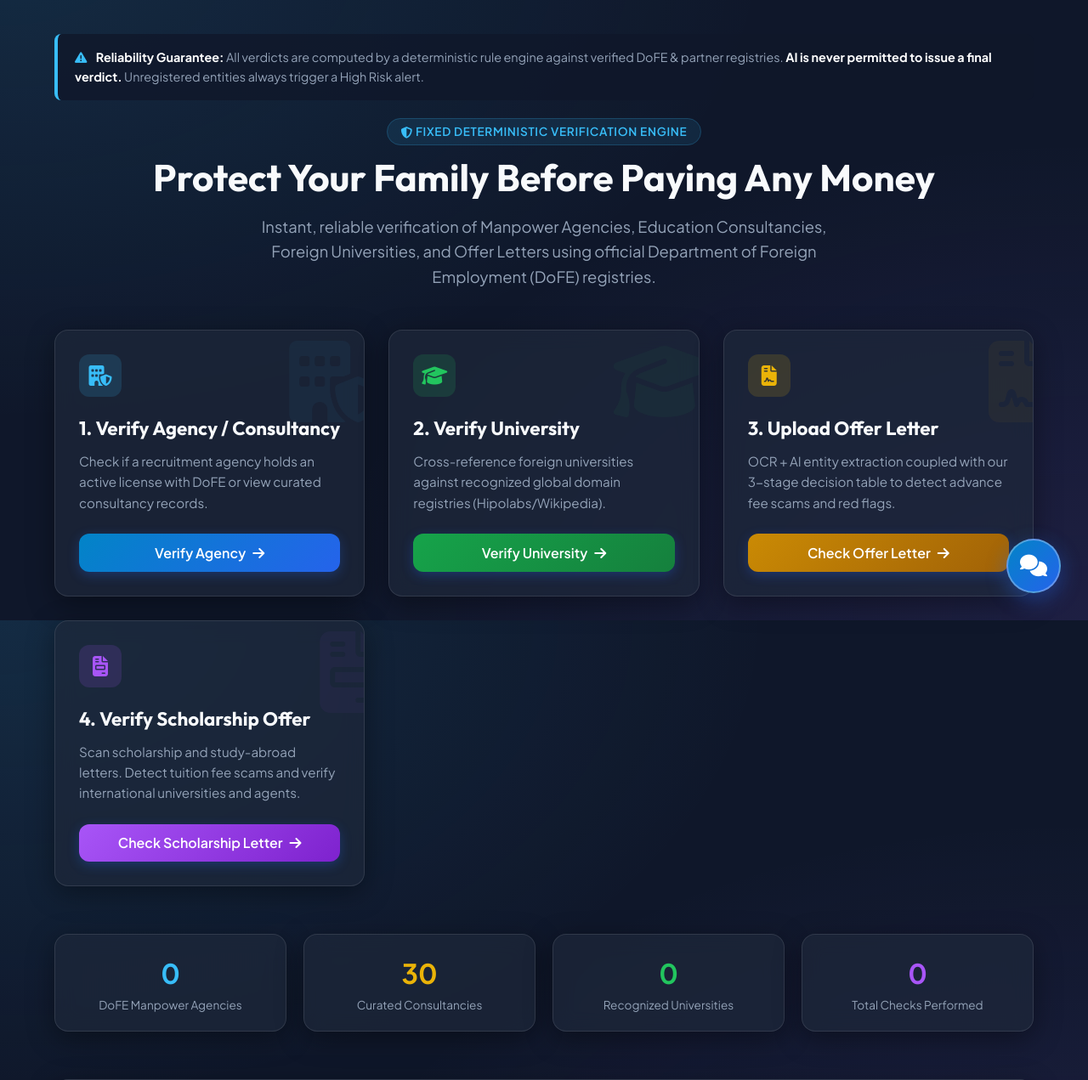
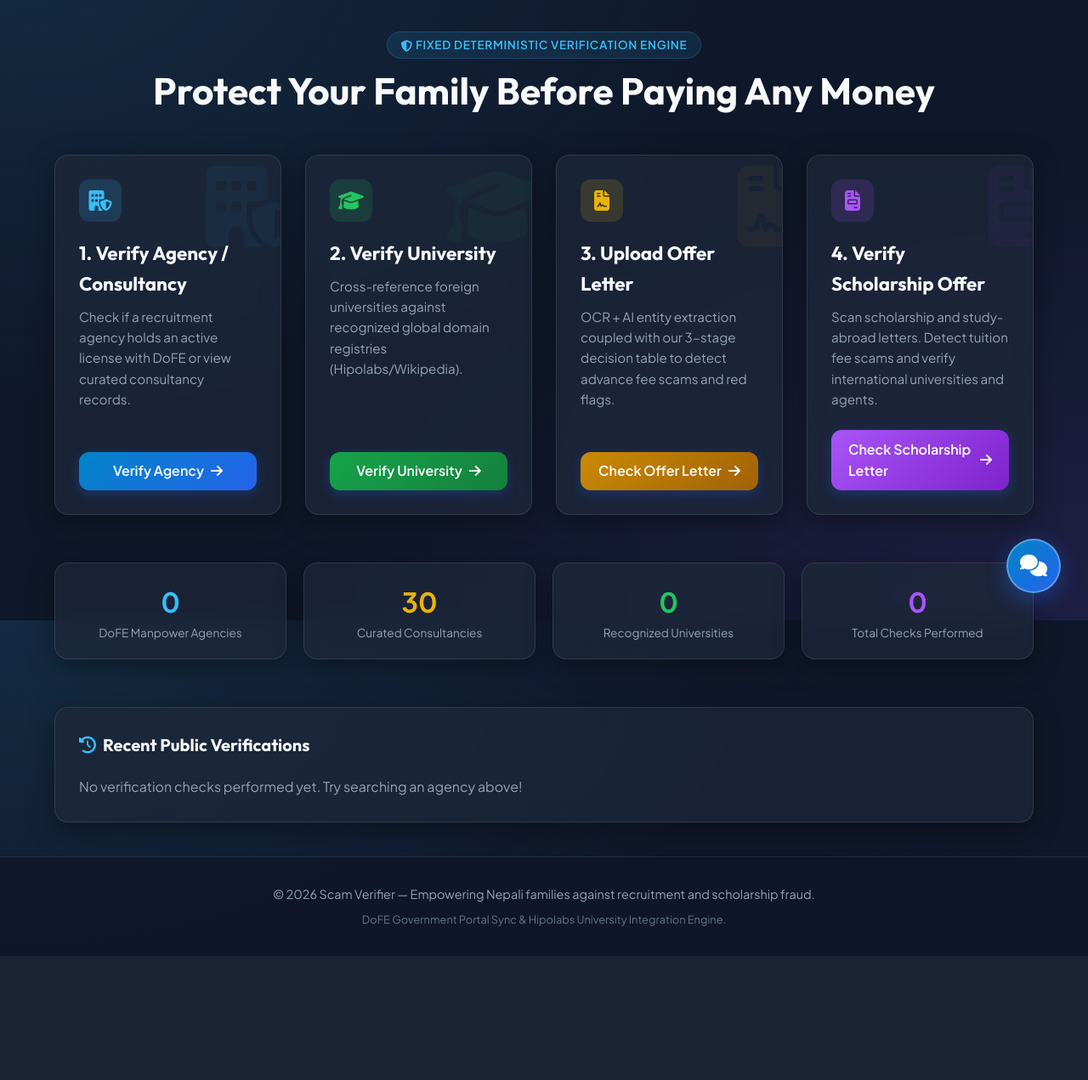
Before and after one commit to kriti0317/UNESCO, a Django app: page / in a window 1280 px wide. Shown: the part 70-1341 px from the top of the page at 85% size. After the commit the page ends 1195 px from the top, so only its background shows below. Run offline with Django 5.2, Linux system fonts and the light colour scheme; data comes from the database, SQL or seed files in the repository; data that the repository does not hold is empty; some libraries are stand-ins or nearby versions.

Commit message:
changes the landing page design

```diff
--- a/project/main/templates/main/base.html
+++ b/project/main/templates/main/base.html
@@ -486,10 +486,10 @@
     <main>
         <div class="container">
             <!-- Universal Hard Rule Banner -->
-            <div class="rule-banner">
+            <!-- <div class="rule-banner">
                 <i class="fa-solid fa-triangle-exclamation" style="color: var(--primary); margin-right: 0.5rem;"></i>
                 <strong>Reliability Guarantee:</strong> All verdicts are computed by a deterministic rule engine against verified DoFE & partner registries. <strong>AI is never permitted to issue a final verdict.</strong> Unregistered entities always trigger a High Risk alert.
-            </div>
+            </div> -->
 
             {% if messages %}
                 {% for message in messages %}
--- a/project/main/templates/main/dashboard.html
+++ b/project/main/templates/main/dashboard.html
@@ -11,13 +11,13 @@
     <h1 style="font-size: 2.75rem; margin-top: 1rem; margin-bottom: 1rem; line-height: 1.2;">
         Protect Your Family Before Paying Any Money
     </h1>
-    <p style="font-size: 1.15rem; color: var(--text-muted); max-width: 720px; margin: 0 auto;">
+    <!-- <p style="font-size: 1.15rem; color: var(--text-muted); max-width: 720px; margin: 0 auto;">
         Instant, reliable verification of Manpower Agencies, Education Consultancies, Foreign Universities, and Offer Letters using official Department of Foreign Employment (DoFE) registries.
-    </p>
+    </p> -->
 </div>
 
 <!-- 3 Entry Actions Cards -->
-<div style="display: grid; grid-template-columns: repeat(auto-fit, minmax(320px, 1fr)); gap: 1.75rem; margin-bottom: 3.5rem;">
+<div style="display: grid; grid-template-columns: repeat(auto-fit, minmax(250px, 1fr)); gap: 1.75rem; margin-bottom: 3.5rem;">
 
     <!-- Action 1: Verify Agency / Consultancy -->
     <div class="glass-card" style="display: flex; flex-direction: column; justify-content: space-between; position: relative; overflow: hidden;">
```
